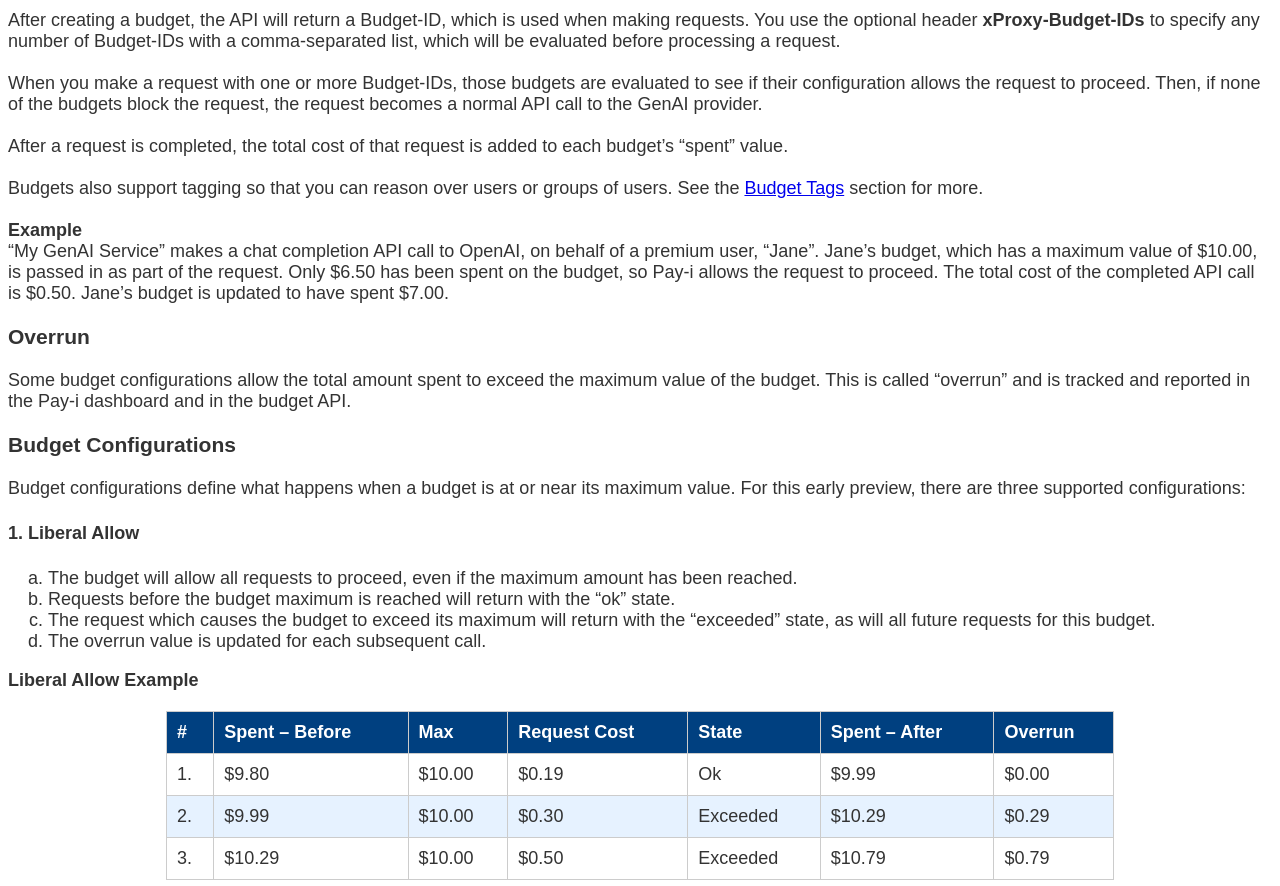
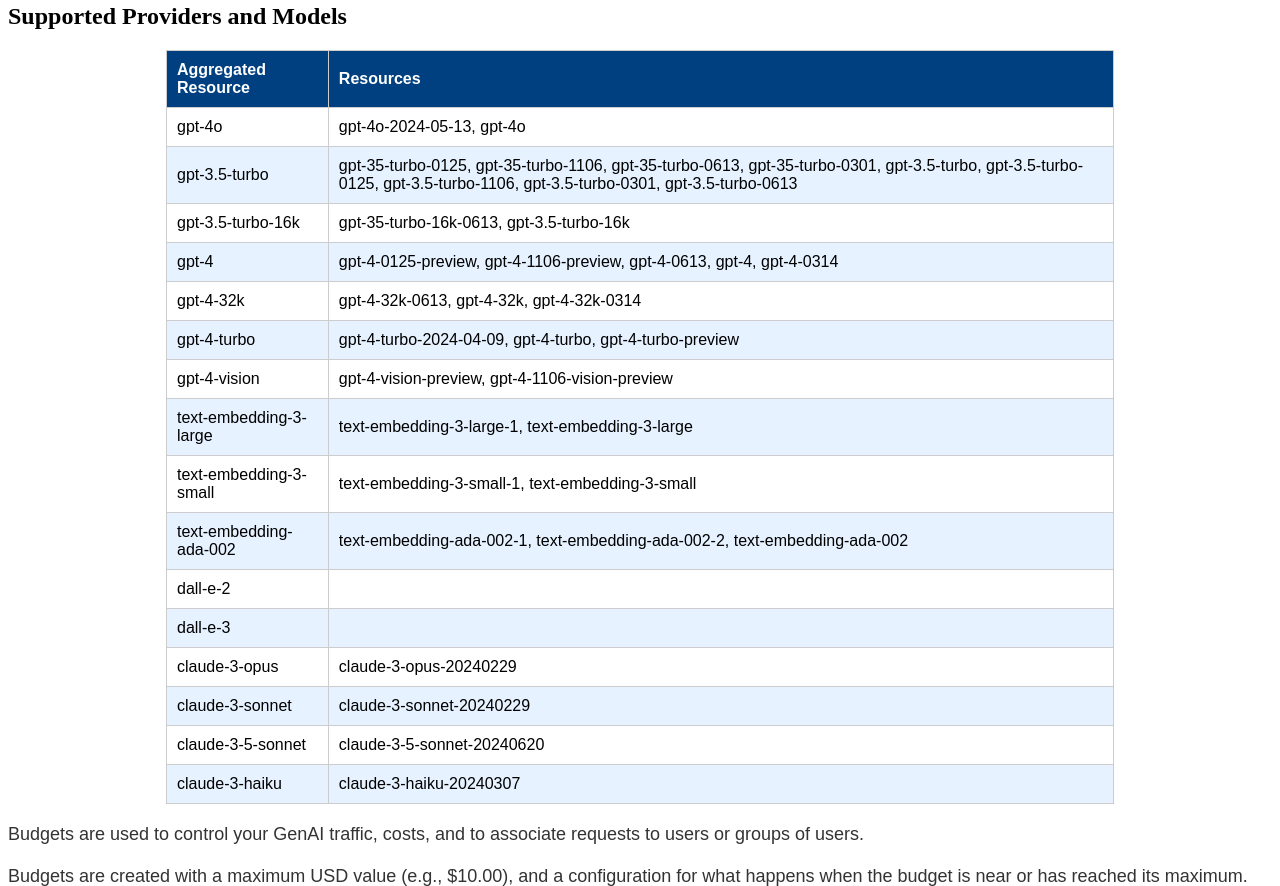
Before and after one commit to Pay-i/pay-i.github.io, a plain HTML site: page index.html in a window 1280 px wide. Shown: the part 8119-9005 px from the top of the page. Drawn offline with Linux system fonts and the light colour scheme.

```diff
--- a/index.html
+++ b/index.html
@@ -1,8 +1,10 @@
 <!doctype html> <!-- Important: must specify -->
-<html>
+<html lang="en">
 	<head>
 		<meta charset="utf-8"> <!-- Important: rapi-doc uses utf8 characters -->
+		<meta name="viewport" content="width=device-width, initial-scale=1.0">
 		<script type="module" src="https://unpkg.com/rapidoc/dist/rapidoc-min.js"></script>
+		<title>Pay-i Early Look Documentation</title>
 	</head>
 	<style>
 		table {
@@ -58,6 +60,7 @@
 			render-style = "read"
 			show-header = "false"
 			nav-bg-color="#1C2835"
+			theme="light"
 			>
 			<span slot="overview" >
 				<h2>Thank you for being an early tester of Pay-i!</h2>
@@ -157,15 +160,15 @@
 				The first step to using Pay-i is to create an account and sign-in at <a href="https://www.pay-i.com/en/applications">https://www.pay-i.com/en/applications</a>.
 					Once signed in, you’ll see a button to create a new application:<br /><br />
 					<div style="text-align: center;">
-                        <img src="welcome.png" />
+                        <img src="welcome.png" alt="Create a new application in Pay-i" />
                     </div><br /><br />
 					After giving the app a name, you’ll be taken to the application dashboard. The name of the app and several icons appear at the top. Click on the key icon.<br /><br />
 					<div style="text-align: center;">
-                        <img src="select_key.png" />
+                        <img src="select_key.png" alt="Click the key to see application keys"/>
                     </div><br /><br />
 					This will bring up the API keys that can be used to auth to the Pay-i service. <br /><br />
 					<div style="text-align: center;">
-                        <img src="keys.png" />
+                        <img src="keys.png" alt="See application keys"/>
                     </div><br /><br />
 					Pay-i uses an API key model similar to most RESTful services. However, the Pay-i API keys are per application, not per developer. This means that a single key is used to identify both the developer and the specific application in the Pay-i system.
 					Auth is handled via a standard Authorization: Bearer header, which is passed in for all API calls: <br/><br/>
@@ -249,8 +252,8 @@
 	Request Tags are sent as part of individual API requests and can be used to associate your AI costs with specific scenarios, or use cases, in your product.<br /><br />
 	Let’s imagine you need to make several API calls to different AI models to accomplish the “Document Summarization” scenario. By tagging all of these requests, Pay-i will associate the costs of these calls to that scenario, and will give you controls to view and pivot the data accordingly on the Pay-i dashboard. <br /><br />
 		<div style="text-align: center;">
-			<img src="https://github.com/Pay-i/EarlyAPIDocumentation/blob/main/example_pareto.png?raw=true"/><br />
-			<img src="https://github.com/Pay-i/EarlyAPIDocumentation/blob/main/example_sankey.png?raw=true"/>
+			<img src="https://github.com/Pay-i/EarlyAPIDocumentation/blob/main/example_pareto.png?raw=true" alt="Example pareto chart"/><br />
+			<img src="https://github.com/Pay-i/EarlyAPIDocumentation/blob/main/example_sankey.png?raw=true" alt="Example sankey chart"/>
 		</div>
 
 	<br /><br />
@@ -333,7 +336,7 @@
                 <td>2.</td>
                 <td>Budgets</td>
                 <td>
-                    Dictionary containing all budget IDs that were passed in as part of the request, and their state after the request was completed.
+                    Dictionary containing all budget IDs that were passed in as part of the request, and their state after the request was completed. Learn more about Budgets in the <a href="#tag--Budgets">Budgets</a> section.
                     <br><br>
                     Valid states are:
                     <ul>
@@ -383,6 +386,83 @@
     <h2>Handling Errors</h2>
     Pending
 	</div>
+	<br/><br/>
+	<h2>Supported Providers and Models</h2>
+	<table>
+        <thead>
+            <tr>
+                <th>Aggregated Resource</th>
+                <th>Resources</th>
+            </tr>
+        </thead>
+        <tbody>
+
+			<tr>
+                <td>gpt-4o</td>
+                <td>gpt-4o-2024-05-13, gpt-4o</td>
+            </tr>
+            <tr>
+                <td>gpt-3.5-turbo</td>
+                <td>gpt-35-turbo-0125, gpt-35-turbo-1106, gpt-35-turbo-0613, gpt-35-turbo-0301, gpt-3.5-turbo, gpt-3.5-turbo-0125, gpt-3.5-turbo-1106, gpt-3.5-turbo-0301, gpt-3.5-turbo-0613</td>
+            </tr>
+            <tr>
+                <td>gpt-3.5-turbo-16k</td>
+                <td>gpt-35-turbo-16k-0613, gpt-3.5-turbo-16k</td>
+            </tr>
+            <tr>
+                <td>gpt-4</td>
+                <td>gpt-4-0125-preview, gpt-4-1106-preview, gpt-4-0613, gpt-4, gpt-4-0314</td>
+            </tr>
+            <tr>
+                <td>gpt-4-32k</td>
+                <td>gpt-4-32k-0613, gpt-4-32k, gpt-4-32k-0314</td>
+            </tr>
+            <tr>
+                <td>gpt-4-turbo</td>
+                <td>gpt-4-turbo-2024-04-09, gpt-4-turbo, gpt-4-turbo-preview</td>
+            </tr>
+            <tr>
+                <td>gpt-4-vision</td>
+                <td>gpt-4-vision-preview, gpt-4-1106-vision-preview</td>
+            </tr>
+            <tr>
+                <td>text-embedding-3-large</td>
+                <td>text-embedding-3-large-1, text-embedding-3-large</td>
+            </tr>
+            <tr>
+                <td>text-embedding-3-small</td>
+                <td>text-embedding-3-small-1, text-embedding-3-small</td>
+            </tr>
+            <tr>
+                <td>text-embedding-ada-002</td>
+                <td>text-embedding-ada-002-1, text-embedding-ada-002-2, text-embedding-ada-002</td>
+            </tr>
+            <tr>
+                <td>dall-e-2</td>
+                <td></td>
+            </tr>
+            <tr>
+                <td>dall-e-3</td>
+                <td></td>
+            </tr>
+            <tr>
+                <td>claude-3-opus</td>
+                <td>claude-3-opus-20240229</td>
+            </tr>
+            <tr>
+                <td>claude-3-sonnet</td>
+                <td>claude-3-sonnet-20240229</td>
+            </tr>
+            <tr>
+                <td>claude-3-5-sonnet</td>
+                <td>claude-3-5-sonnet-20240620</td>
+            </tr>
+            <tr>
+                <td>claude-3-haiku</td>
+                <td>claude-3-haiku-20240307</td>
+            </tr>
+        </tbody>
+    </table>
 	</span>
 	<span slot="tag--Budgets">
 		<div class="custom-text">
@@ -560,7 +640,7 @@
 			If a request is made with any Budget-IDs, the costs associated with that request are automatically associated with all tags on the provided Budget-IDs, and are viewable and pivotable in the Pay-i dashboard.
 			<br />
 			<div style="text-align: center;">
-                <img src="https://github.com/Pay-i/EarlyAPIDocumentation/blob/main/example_budget_tag.png?raw=true" />
+                <img src="https://github.com/Pay-i/EarlyAPIDocumentation/blob/main/example_budget_tag.png?raw=true" alt="Example Pareto Chart by Budget Tag" />
             </div>
 		</div>
 	</span>
@@ -623,10 +703,7 @@
 		</div>
 	</span>
 
-	<img
-		slot="nav-logo"
-		src="pay-i-logo.webp"
-	/>
+	<img slot="nav-logo" src="pay-i-logo.webp" alt="Pay-i Logo"/>
 	</rapi-doc>
 	</body>
 </html>
```
Also changed, not shown: 1 other file.
